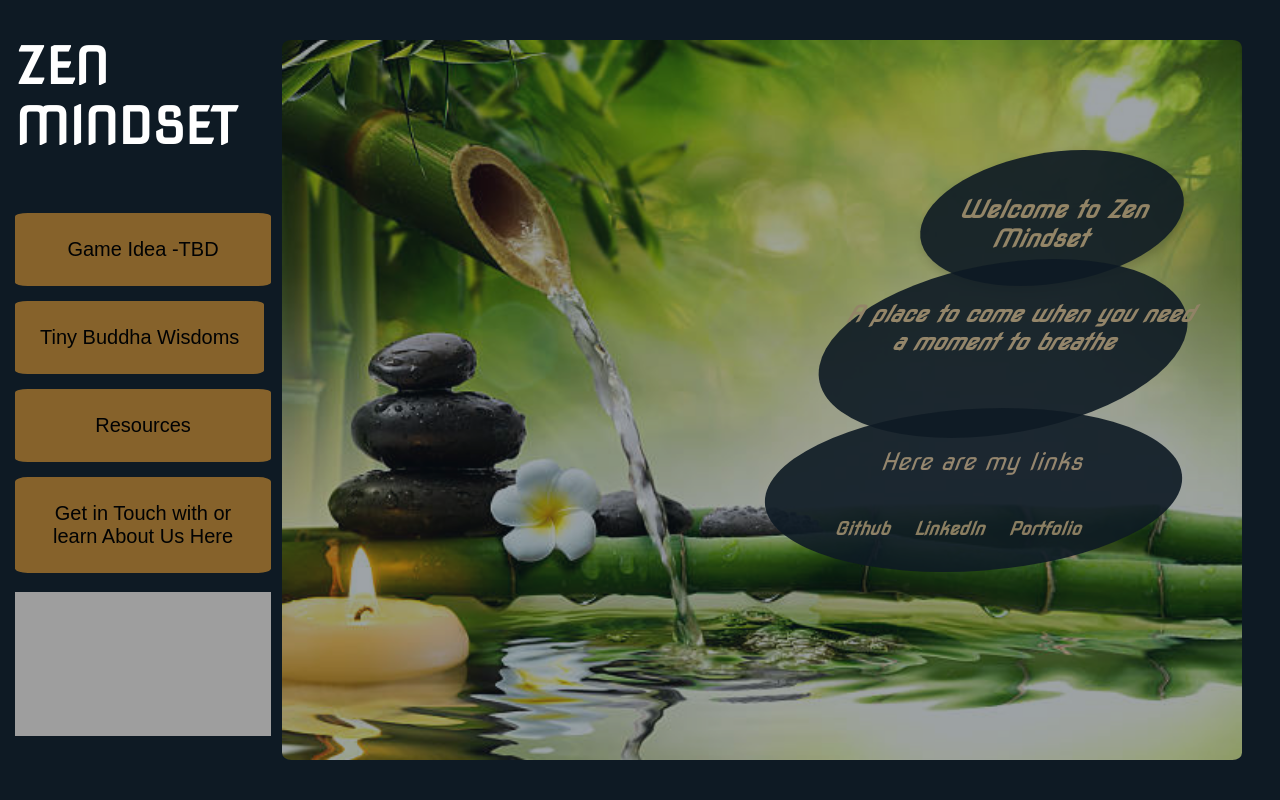
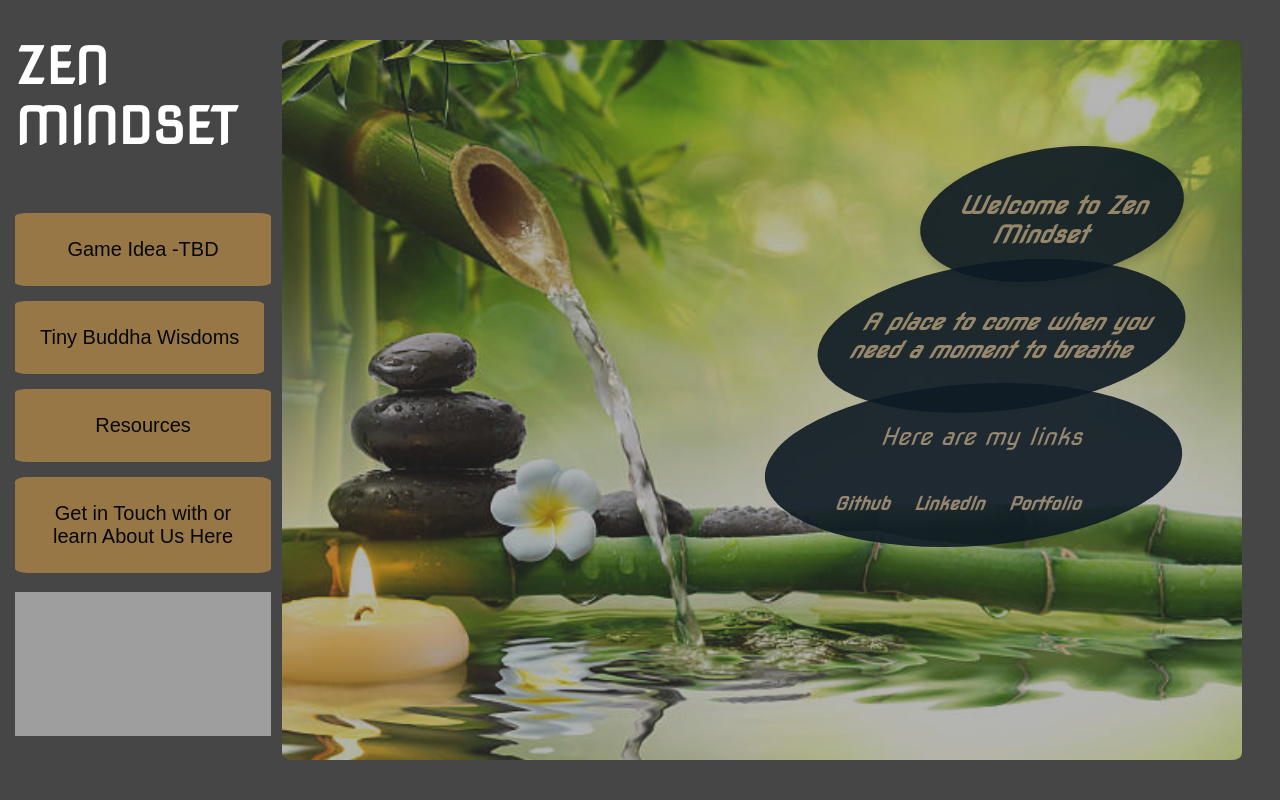
Before and after one commit to 206Dorian/Zen-Minset, a Flask app: page / in a window 1280 px wide. Run offline with Flask 3, Linux system fonts and the light colour scheme; grey boxes are pictures that could not be loaded.

Commit message:
updated spacing and padding on river rock, to center text

```diff
--- a/zen-mindset/static/css/style.css
+++ b/zen-mindset/static/css/style.css
@@ -4,7 +4,7 @@
     --deep-blue: #023047;
     --silvery-blue: #50708a;
     --medium-gray: #464646;
-    --bronze: #946B2D;
+    --bronze: #a17d48;
     --black: #000000;
     --light-tan: #948369;
     /* --coral: #FF6B6B; */
@@ -32,7 +32,7 @@
 }
 
 body {
-    background-color: var(--dark-blue);
+    background-color: var(--medium-gray);
     font-family: 'Nova Square', sans-serif;
     margin: 0;
     /* Remove default body margin */
@@ -66,6 +66,7 @@ body {
     border-radius: 50%;
     transform: skew(-20deg);
     transition: transform 0.5s, background-color 0.5s;
+
 }
 
 .footer a {
@@ -135,6 +136,7 @@ header {
     display: flex;
     justify-content: flex-end;
     /* Align the header to the right */
+    align-items: center;
     opacity: 0.9;
 }
 
@@ -210,7 +212,7 @@ p {
     background-color: var(--dark-blue);
 
     text-decoration: none;
-    width: 30%;
+    width: 26%;
     height: 70%;
     text-align: center;
     color: var(--light-tan);
@@ -228,6 +230,10 @@ p {
     transform: skew(-30deg);
     font-size: 15px;
     transition: transform 0.5s, background-color 0.5s;
+    display: flex;
+    align-items: center;
+    padding: 0px 25px;
+
 }
 
 .river-rock:hover {
--- a/zen-mindset/templates/about_us.html
+++ b/zen-mindset/templates/about_us.html
@@ -20,10 +20,10 @@
     <div class="background"> </div>
     <h2>A bit About Us...</h2>
     <p>We are a team of individuals who are familiar with trauma, anxiety and CPTSD.</p>
-    <p>We want to create a safe space for you to talk, feel grounded and connect to your body.</p>
+    <p>We created this space for you to be safe, talk, feel grounded and connect to your body without any prejudice.</p>
 
-    <p>Reach out if you need a helping hand.</p>
-    <br><br><br>
+    <p>Please reach out if you need a helping hand.</p>
+    <br><br>
 
     <div class="card">
         <form action="/contact" method="POST">
```
